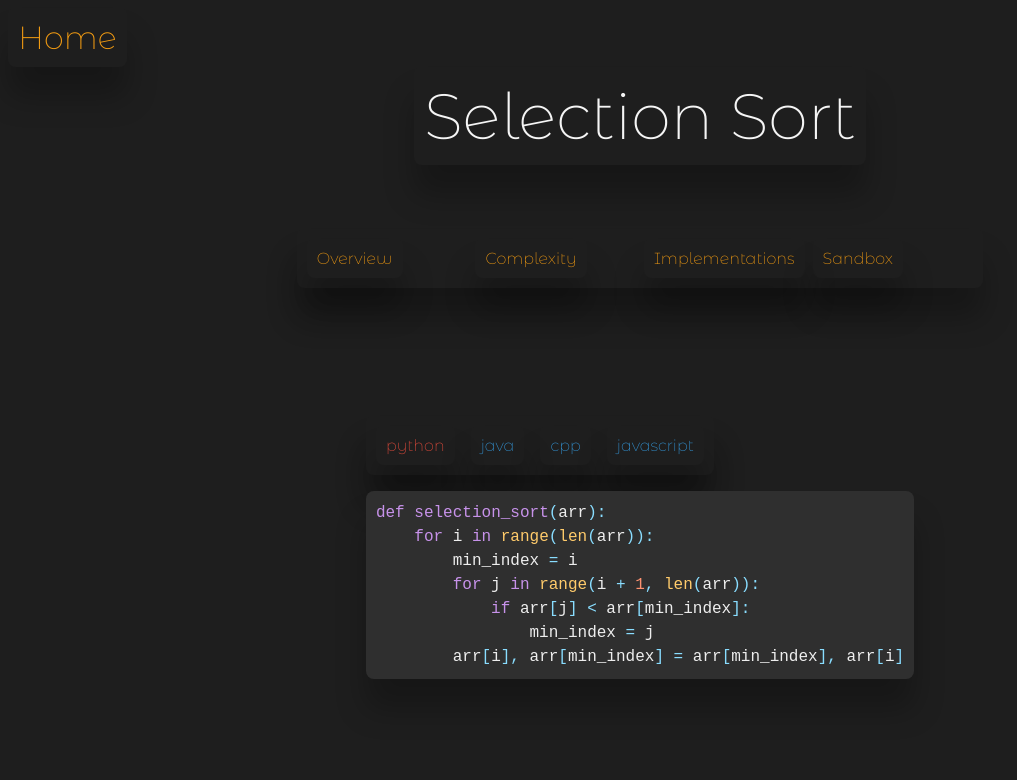
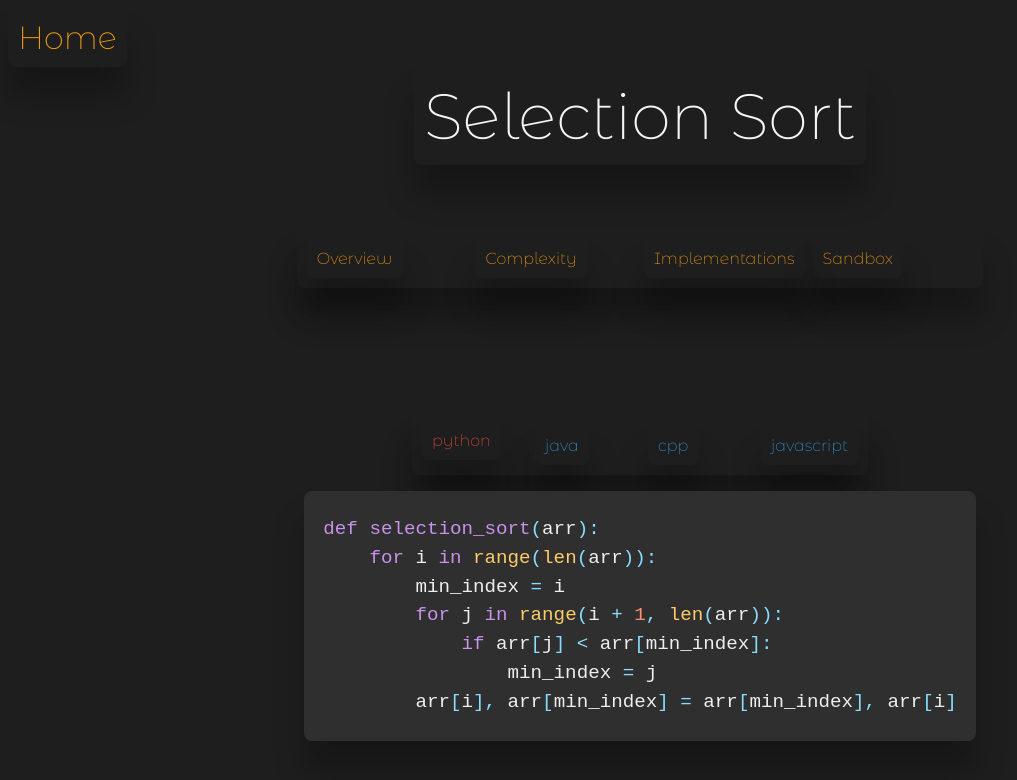
Before and after one commit to LambdaAK/AlgoSandbox, a React (Vite) app: page /selectionsort in a window 1280 px wide. Both pictures are taken after a click on the element "Implementations". Shown: the top 780 px of the page, without its empty margins (0-1017 px from the left). Built offline with nearby package versions, Linux system fonts and the light colour scheme.

Commit message:
Added resizing for code blocks in implementation

```diff
--- a/src/components/AlgoPage/AlgoPage.css
+++ b/src/components/AlgoPage/AlgoPage.css
@@ -118,12 +118,26 @@
   box-shadow: 0 30px 30px hsla(0, 0%, 0%, 0.25);
   border-radius: 8px;
   padding: 10px;
-  display: flex;
-  flex-direction: row;
-  justify-content: start;
+  display: grid;
+  grid-template-columns: 1fr;
   gap: 1rem;
   margin-bottom: 1rem;
   width: fit-content;
+  margin-left: auto;
+  margin-right: auto;
+  font-size: 0.5rem;
+}
+@media (min-width: 400px) {
+  .language-buttons {
+    grid-template-columns: 1fr 1fr;
+    font-size: 0.8rem;
+  }
+}
+@media (min-width: 768px) {
+  .language-buttons {
+    grid-template-columns: repeat(4, 1fr);
+    font-size: 1rem;
+  }
 }
 
 .language-button, .language-button-selected {
@@ -132,10 +146,12 @@
   padding: 10px;
   width: fit-content;
   color: #3498db;
+  transition: ease-in-out all 0.25s;
 }
 
 .language-button-selected {
   color: #e74c3c;
+  transform: translateY(-5px);
 }
 
 /*# sourceMappingURL=AlgoPage.css.map */
--- a/src/components/AlgoPage/AlgoPage.scss
+++ b/src/components/AlgoPage/AlgoPage.scss
@@ -98,21 +98,34 @@
 
 .language-buttons {
     @include shadow;
-    display: flex;
-    flex-direction: row;
-    justify-content: start;
+    display: grid;
+    grid-template-columns: 1fr;
     gap: 1rem;
     margin-bottom: 1rem;
     width: fit-content;
+    margin-left: auto;
+    margin-right: auto;
+    font-size: 0.5rem;
+    @include sm {
+        grid-template-columns: 1fr 1fr;
+        font-size: 0.8rem;
+    }
+    @include md {
+        grid-template-columns: repeat(4, 1fr);
+        font-size: 1rem;
+    }
+
 }
 
 .language-button {
     @include shadow;
     width: fit-content;
     color: $primary-color;
+    transition: ease-in-out all 0.25s;
 }
 
 .language-button-selected {
     @extend .language-button;
     color: $secondary-color;
+    transform: translateY(-5px);
 }
--- a/src/components/AlgoPage/AlgoPage.tsx
+++ b/src/components/AlgoPage/AlgoPage.tsx
@@ -94,6 +94,12 @@ function ImplementationsComponent(props: AlgoPageProps) {
     const [language, setLanguage] = useState<string>("python")
     const [code, setCode] = useState<string>("")
 
+    const [width, setWidth] = useState<number>(window.innerWidth)
+
+    addEventListener("resize", () => {
+        setWidth(window.innerWidth)
+    })
+
     useEffect(() => {
         // get the code for the language
         const implementation: Implementation | undefined = props.implementations.find(i => i.language === language)
@@ -104,7 +110,6 @@ function ImplementationsComponent(props: AlgoPageProps) {
     }, [language])
 
     return (
-
         <div className = "algo-implementations">
             <div className = "language-buttons">
                 {
@@ -114,7 +119,15 @@ function ImplementationsComponent(props: AlgoPageProps) {
             <SyntaxHighlighter language = {language} style = {materialDark} customStyle={{
                 borderRadius: "8px",
                 boxShadow: "0 30px 30px hsla(0, 0%, 0%, 0.25)",
-                padding: "10px"
+                fontSize: (() => {
+                    if (width < 400) {
+                        return "0.3rem"
+                    }
+                    else if (width < 768) {
+                        return "0.7rem"
+                    }
+                    return "1.2rem"
+                })()
             }}>
 
             {code}
```
Also changed, not shown: 1 other file (tests, documents, lock files or other folders).
